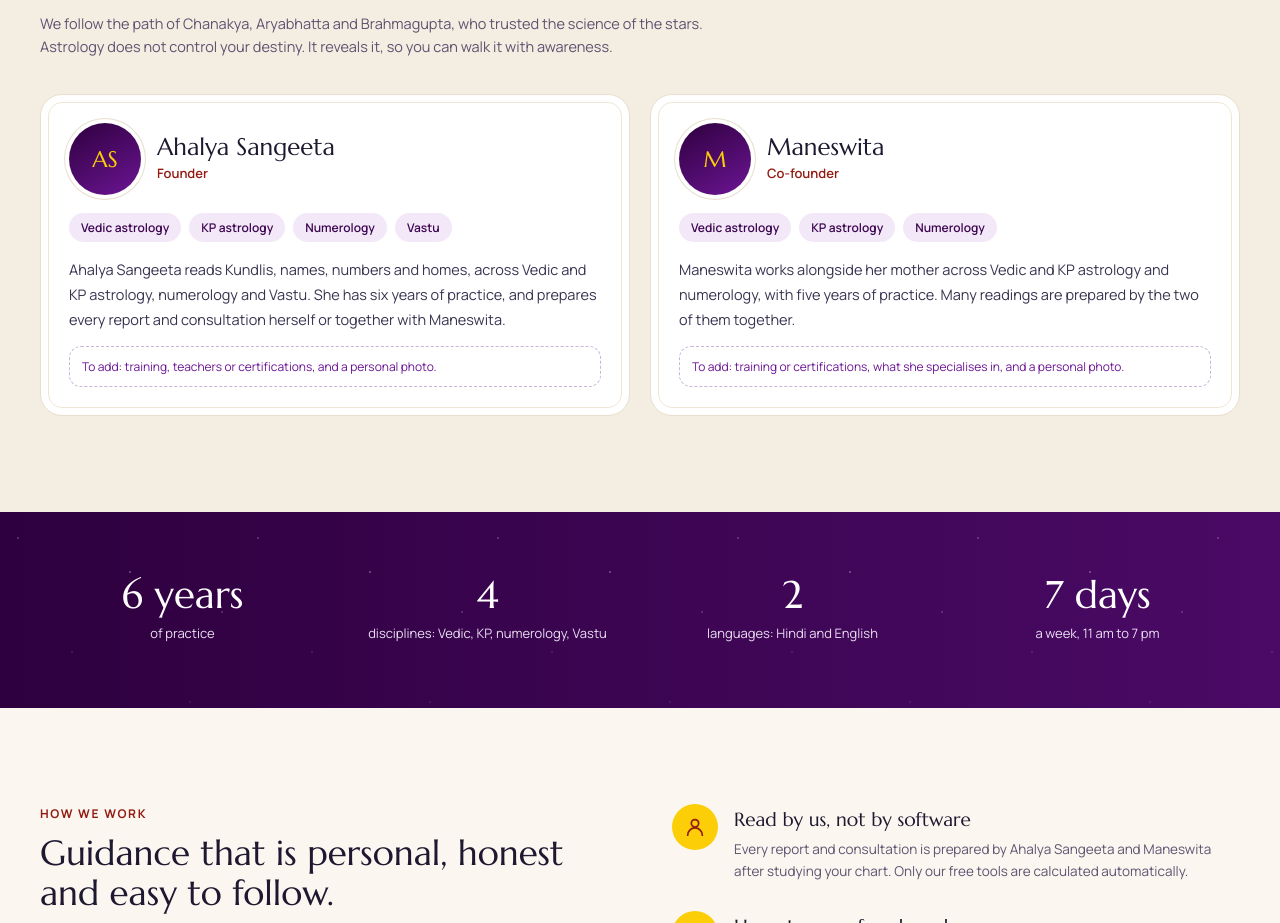
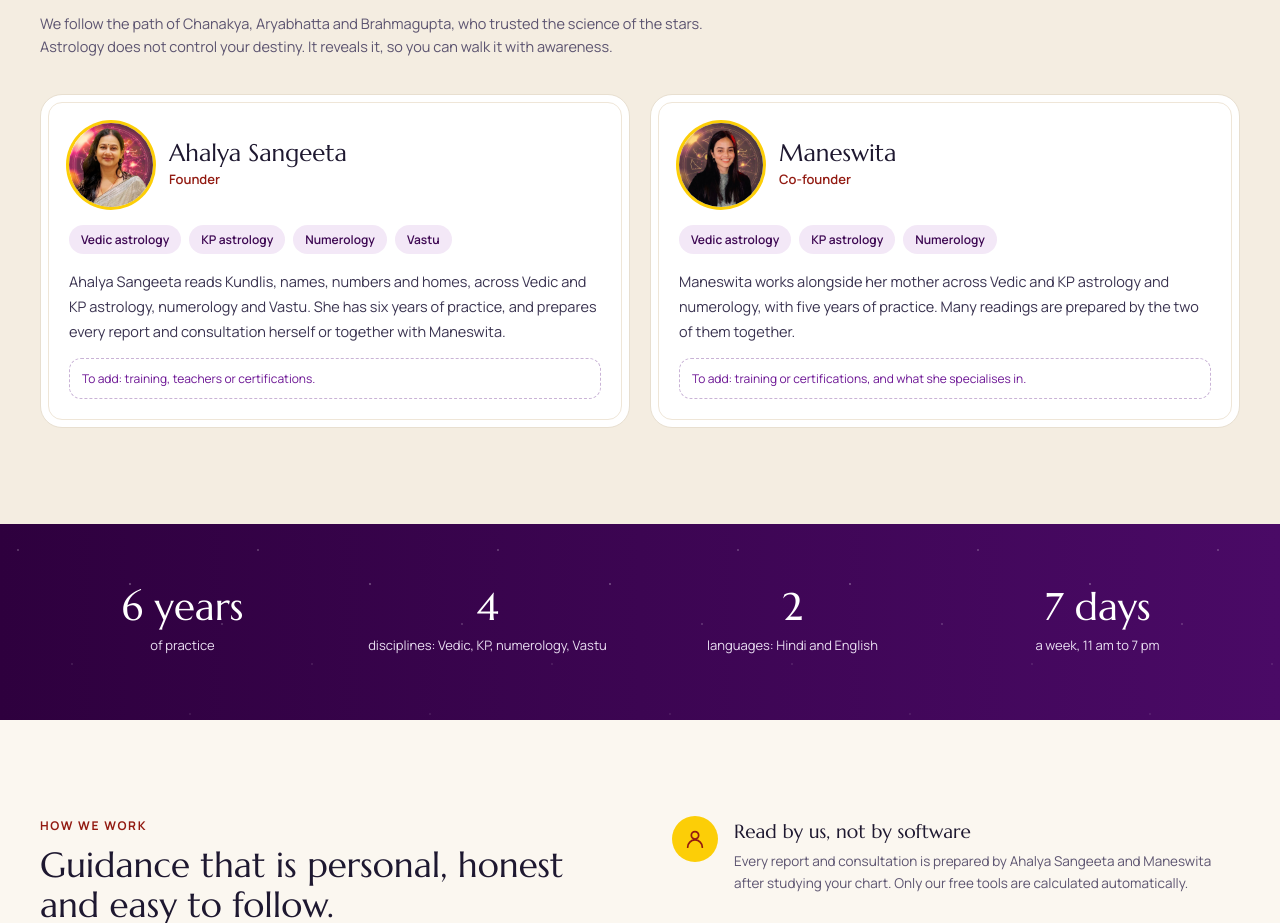
Before and after one commit to shashwatjaiswal78/AhllyaMystic, a Next.js app: page /about in a window 1280 px wide. Shown: the part 2046-2969 px from the top of the page. Built offline with nearby package versions, Linux system fonts and the light colour scheme; a web font is replaced by a local one.

Commit message:
Show the founders' portraits on the About page
Co-Authored-By: Claude Sonnet 5.5 <noreply@anthropic.com>

```diff
--- a/src/app/_design/AboutPage.jsx
+++ b/src/app/_design/AboutPage.jsx
@@ -237,9 +237,7 @@ AboutPage.prototype.render = function render() {
             <div style={{display: "grid", gridTemplateColumns: "repeat(auto-fit, minmax(min(340px, 100%), 1fr))", gap: "20px"}}>
               <div className={"am-lift"} style={{background: "#FFFFFF", border: "1px solid #E8DFD0", borderRadius: "22px", outline: "1px solid #EFE6D8", outlineOffset: "-9px", padding: "28px"}}>
                 <div style={{display: "flex", alignItems: "center", gap: "16px", marginBottom: "18px"}}>
-                  <span aria-hidden={"true"} style={{flex: "none", display: "flex", alignItems: "center", justifyContent: "center", width: "72px", height: "72px", borderRadius: "999px", background: "linear-gradient(150deg, #2E003E, #6C1594)", color: "#FCCE07", fontFamily: "'Marcellus', serif", fontSize: "22.5px", boxShadow: "0 0 0 4px #FFFFFF, 0 0 0 5px #E8DFD0"}}>
-                    {"AS"}
-                  </span>
+                  <img src={"/images/4799fee4da0ba25da44abe8ca0aebfec.jpg"} alt={"Ahalya Sangeeta, founder of Ahllya Mystic"} loading={"lazy"} decoding={"async"} width={"84"} height={"84"} style={{flex: "none", width: "84px", height: "84px", borderRadius: "999px", objectFit: "cover", objectPosition: "center 25%", boxShadow: "0 0 0 3px #FCCE07"}} />
                   <div>
                     <p style={{margin: "0", fontFamily: "'Marcellus', serif", fontSize: "24px", lineHeight: "1.15"}}>
                       {"Ahalya Sangeeta"}
@@ -267,14 +265,12 @@ AboutPage.prototype.render = function render() {
                   {"Ahalya Sangeeta reads Kundlis, names, numbers and homes, across Vedic and KP astrology, numerology and Vastu. She has six years of practice, and prepares every report and consultation herself or together with Maneswita."}
                 </p>
                 <p style={{margin: "14px 0 0", padding: "10px 12px", border: "1.5px dashed #C9B3D6", borderRadius: "12px", fontSize: "12px", color: "#6C1594"}}>
-                  {"To add: training, teachers or certifications, and a personal photo."}
+                  {"To add: training, teachers or certifications."}
                 </p>
               </div>
               <div className={"am-lift"} style={{background: "#FFFFFF", border: "1px solid #E8DFD0", borderRadius: "22px", outline: "1px solid #EFE6D8", outlineOffset: "-9px", padding: "28px"}}>
                 <div style={{display: "flex", alignItems: "center", gap: "16px", marginBottom: "18px"}}>
-                  <span aria-hidden={"true"} style={{flex: "none", display: "flex", alignItems: "center", justifyContent: "center", width: "72px", height: "72px", borderRadius: "999px", background: "linear-gradient(150deg, #2E003E, #6C1594)", color: "#FCCE07", fontFamily: "'Marcellus', serif", fontSize: "22.5px", boxShadow: "0 0 0 4px #FFFFFF, 0 0 0 5px #E8DFD0"}}>
-                    {"M"}
-                  </span>
+                  <img src={"/images/cd60cc55788c423c9c66a30e5201d374.jpg"} alt={"Maneswita, co-founder of Ahllya Mystic"} loading={"lazy"} decoding={"async"} width={"84"} height={"84"} style={{flex: "none", width: "84px", height: "84px", borderRadius: "999px", objectFit: "cover", objectPosition: "center 25%", boxShadow: "0 0 0 3px #FCCE07"}} />
                   <div>
                     <p style={{margin: "0", fontFamily: "'Marcellus', serif", fontSize: "24px", lineHeight: "1.15"}}>
                       {"Maneswita"}
@@ -299,7 +295,7 @@ AboutPage.prototype.render = function render() {
                   {"Maneswita works alongside her mother across Vedic and KP astrology and numerology, with five years of practice. Many readings are prepared by the two of them together."}
                 </p>
                 <p style={{margin: "14px 0 0", padding: "10px 12px", border: "1.5px dashed #C9B3D6", borderRadius: "12px", fontSize: "12px", color: "#6C1594"}}>
-                  {"To add: training or certifications, what she specialises in, and a personal photo."}
+                  {"To add: training or certifications, and what she specialises in."}
                 </p>
               </div>
             </div>
```
